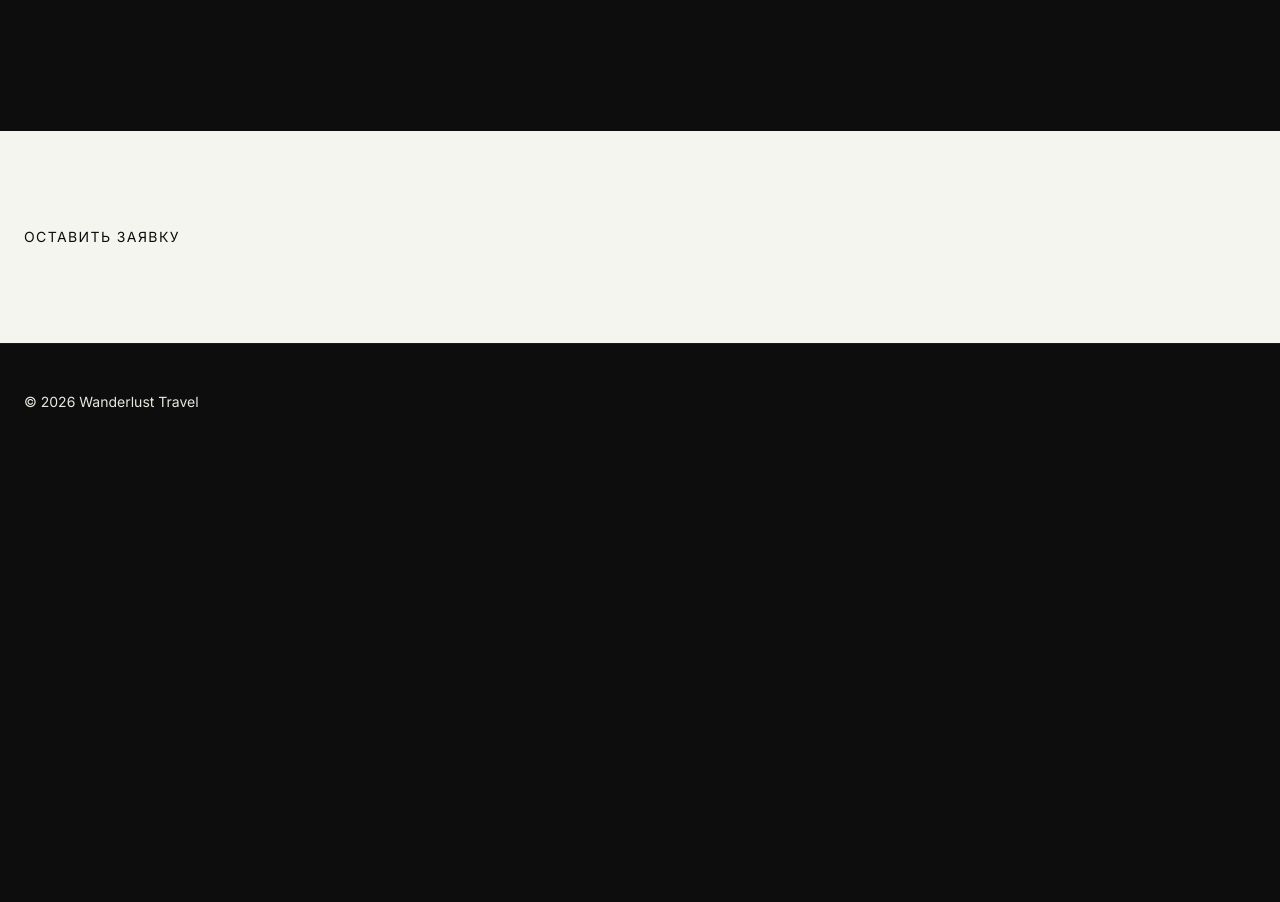
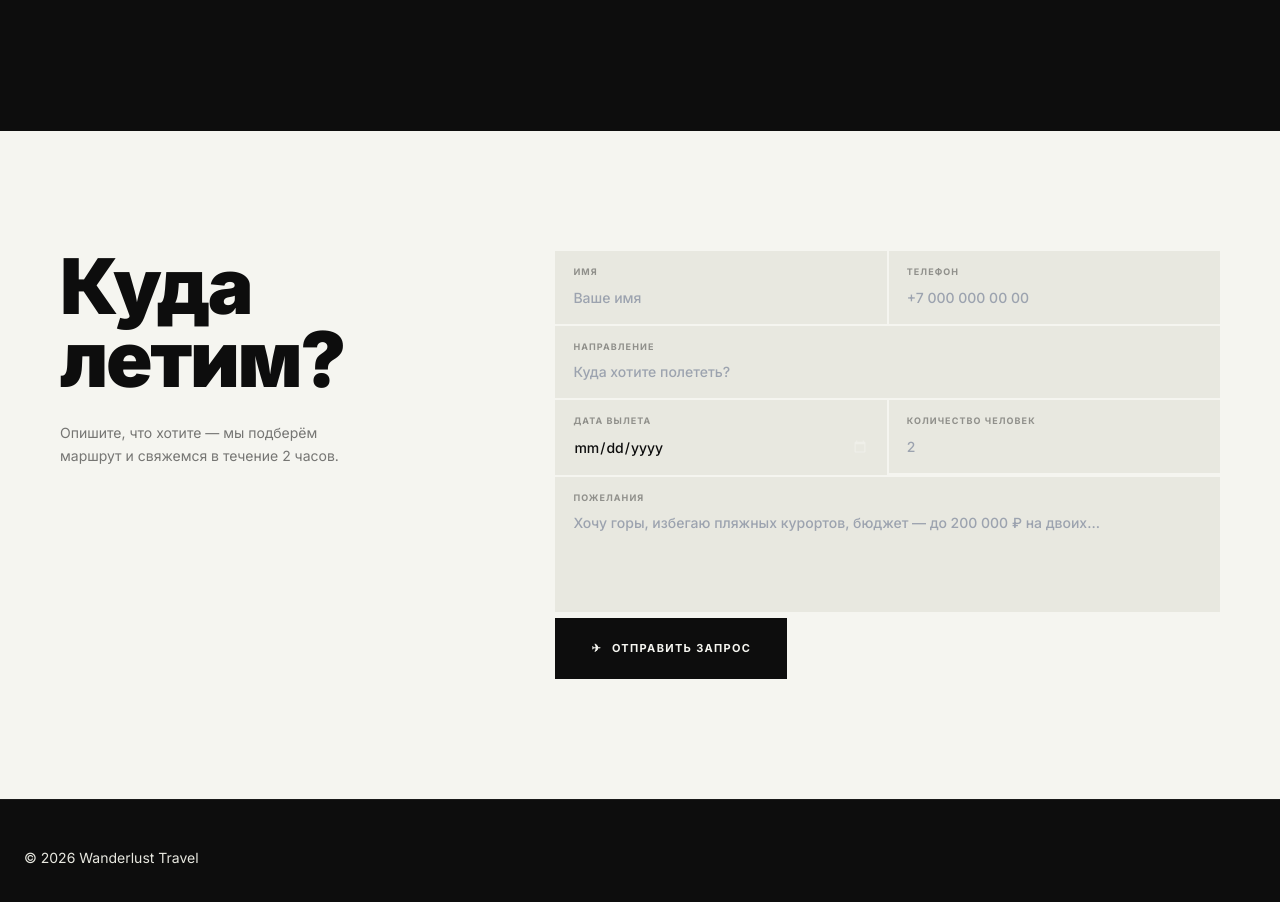
Before and after one commit to XenonZeon/Wanderlust-Travel, a Next.js app: page / in a window 1280 px wide. Shown: the part 3960-4862 px from the top of the page. Before the commit the page ends 4420 px from the top, so only its background shows below. Built offline with nearby package versions, Linux system fonts and the light colour scheme.

Commit message:
feat: LeadForm section — UI stub, grid layout, all fields, no submit logic

```diff
--- a/components/sections/LeadForm.tsx
+++ b/components/sections/LeadForm.tsx
@@ -1,8 +1,114 @@
 export default function LeadForm() {
   return (
-    <section className="bg-paper py-24">
-      <div className="max-w-7xl mx-auto px-6">
-        <p className="text-ink text-sm uppercase tracking-widest">Оставить заявку</p>
+    <section id="contact" className="bg-paper text-ink px-[60px] py-[120px]">
+      <div className="grid grid-cols-[1fr_1.6fr] gap-[80px] items-start">
+
+        {/* Heading */}
+        <div>
+          <h2 className="text-[clamp(52px,6vw,88px)] font-black tracking-[-0.03em] leading-[0.95] mb-6">
+            Куда<br />летим?
+          </h2>
+          <p className="text-[14px] text-ink/55 leading-[1.65] max-w-[280px]">
+            Опишите, что хотите — мы подберём маршрут и свяжемся в течение 2 часов.
+          </p>
+        </div>
+
+        {/* Form */}
+        <form className="flex flex-col gap-[2px]">
+          {/* honeypot — hidden from users, read by API */}
+          <input type="text" name="_hp" className="hidden" tabIndex={-1} autoComplete="off" />
+
+          <div className="grid grid-cols-2 gap-[2px]">
+            <div className="flex flex-col">
+              <label htmlFor="name" className="text-[9px] font-bold tracking-[0.12em] uppercase text-ink/40 px-[18px] pt-[14px] bg-paper-soft">
+                Имя
+              </label>
+              <input
+                type="text"
+                id="name"
+                name="name"
+                placeholder="Ваше имя"
+                required
+                className="bg-paper-soft text-[14px] font-medium text-ink placeholder:text-ink/28 px-[18px] pb-[16px] pt-[8px] outline-none focus:outline-2 focus:outline-ink/15 focus:-outline-offset-2"
+              />
+            </div>
+            <div className="flex flex-col">
+              <label htmlFor="phone" className="text-[9px] font-bold tracking-[0.12em] uppercase text-ink/40 px-[18px] pt-[14px] bg-paper-soft">
+                Телефон
+              </label>
+              <input
+                type="tel"
+                id="phone"
+                name="phone"
+                placeholder="+7 000 000 00 00"
+                required
+                className="bg-paper-soft text-[14px] font-medium text-ink placeholder:text-ink/28 px-[18px] pb-[16px] pt-[8px] outline-none focus:outline-2 focus:outline-ink/15 focus:-outline-offset-2"
+              />
+            </div>
+          </div>
+
+          <div className="flex flex-col">
+            <label htmlFor="destination" className="text-[9px] font-bold tracking-[0.12em] uppercase text-ink/40 px-[18px] pt-[14px] bg-paper-soft">
+              Направление
+            </label>
+            <input
+              type="text"
+              id="destination"
+              name="destination"
+              placeholder="Куда хотите полететь?"
+              className="bg-paper-soft text-[14px] font-medium text-ink placeholder:text-ink/28 px-[18px] pb-[16px] pt-[8px] outline-none focus:outline-2 focus:outline-ink/15 focus:-outline-offset-2"
+            />
+          </div>
+
+          <div className="grid grid-cols-2 gap-[2px]">
+            <div className="flex flex-col">
+              <label htmlFor="travel-date" className="text-[9px] font-bold tracking-[0.12em] uppercase text-ink/40 px-[18px] pt-[14px] bg-paper-soft">
+                Дата вылета
+              </label>
+              <input
+                type="date"
+                id="travel-date"
+                name="travel_date"
+                className="bg-paper-soft text-[14px] font-medium text-ink px-[18px] pb-[16px] pt-[8px] outline-none focus:outline-2 focus:outline-ink/15 focus:-outline-offset-2 [color-scheme:light]"
+              />
+            </div>
+            <div className="flex flex-col">
+              <label htmlFor="travelers" className="text-[9px] font-bold tracking-[0.12em] uppercase text-ink/40 px-[18px] pt-[14px] bg-paper-soft">
+                Количество человек
+              </label>
+              <input
+                type="number"
+                id="travelers"
+                name="travelers"
+                min={1}
+                max={20}
+                placeholder="2"
+                className="bg-paper-soft text-[14px] font-medium text-ink placeholder:text-ink/28 px-[18px] pb-[16px] pt-[8px] outline-none focus:outline-2 focus:outline-ink/15 focus:-outline-offset-2"
+              />
+            </div>
+          </div>
+
+          <div className="flex flex-col">
+            <label htmlFor="message" className="text-[9px] font-bold tracking-[0.12em] uppercase text-ink/40 px-[18px] pt-[14px] bg-paper-soft">
+              Пожелания
+            </label>
+            <textarea
+              id="message"
+              name="message"
+              rows={4}
+              placeholder="Хочу горы, избегаю пляжных курортов, бюджет — до 200 000 ₽ на двоих..."
+              className="bg-paper-soft text-[14px] font-medium text-ink placeholder:text-ink/28 px-[18px] pb-[16px] pt-[8px] outline-none focus:outline-2 focus:outline-ink/15 focus:-outline-offset-2 resize-none"
+            />
+          </div>
+
+          <button
+            type="submit"
+            className="self-start flex items-center gap-[10px] bg-ink text-paper text-[11px] font-bold tracking-[0.12em] uppercase px-[36px] py-[22px] mt-1 hover:bg-[#222] transition-colors"
+          >
+            <span>✈</span> Отправить запрос
+          </button>
+        </form>
+
       </div>
     </section>
   );
```
